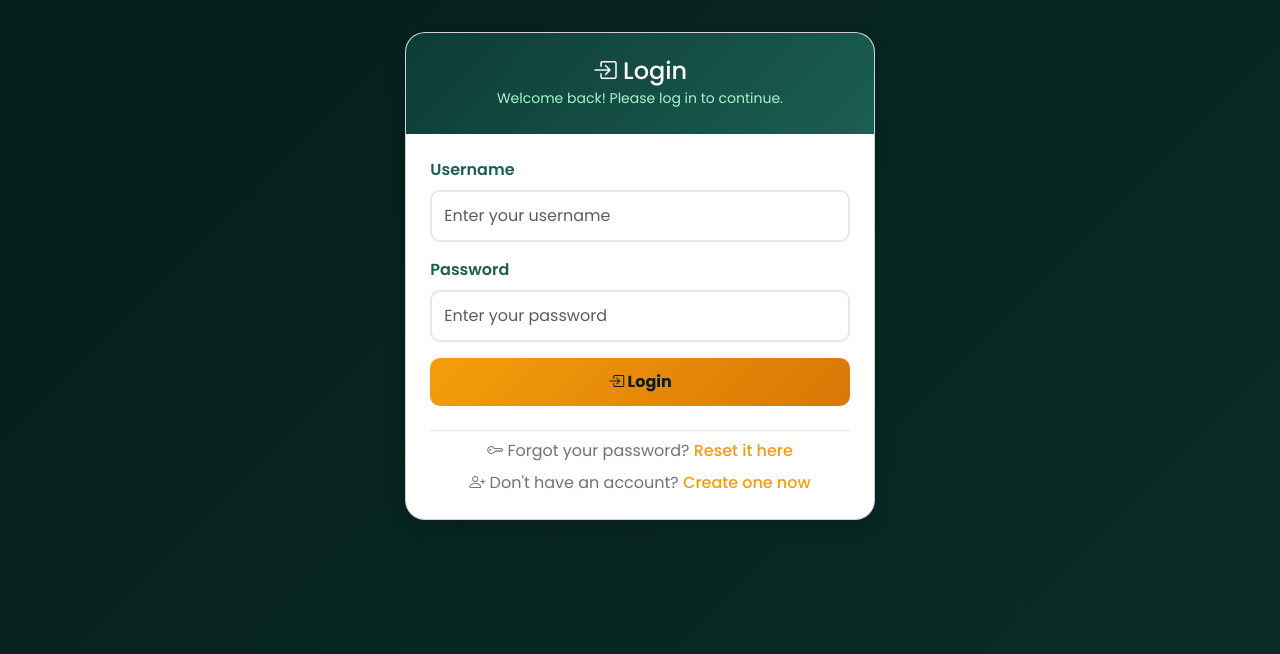
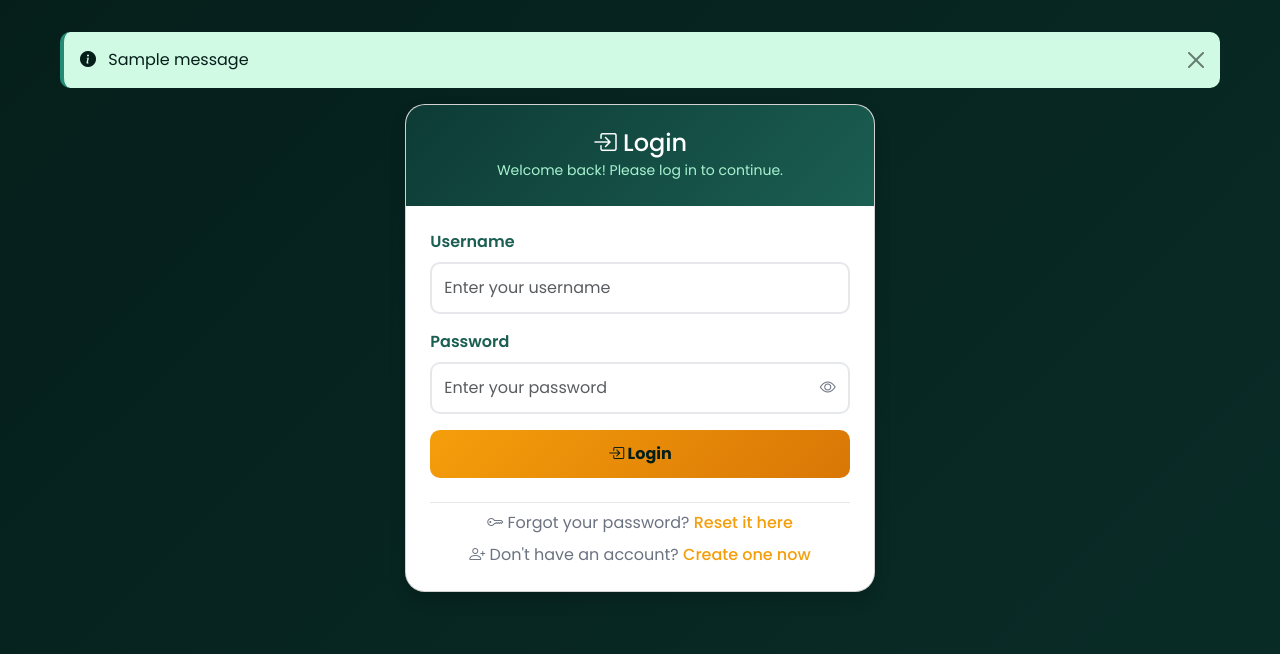
Before and after one commit to Prabhani-Jayakody/WebApp-Assignment, a Django app: page /login/ in a window 1280 px wide. Shown: the part 77-731 px from the top of the page. Run offline with Django 5.2, Linux system fonts and the light colour scheme; one stand-in notice (Sample message) is shown.

Commit message:
Bug fixing including back button navigation bug

```diff
--- a/accounts/templates/accounts/login.html
+++ b/accounts/templates/accounts/login.html
@@ -43,14 +43,22 @@
                                style="border-radius: 10px; border: 2px solid #E5E7EB; padding: 12px;">
                     </div>
 
-                    <!-- Password -->
+                    <!-- Password with Eye Toggle -->
                     <div class="mb-3">
                         <label class="form-label" style="color: #1B5E52; font-weight: 600;">Password</label>
-                        <input type="password" name="password"
-                               class="form-control"
-                               placeholder="Enter your password"
-                               required
-                               style="border-radius: 10px; border: 2px solid #E5E7EB; padding: 12px;">
+                        <div class="input-group">
+                            <input type="password" name="password" id="passwordField"
+                                   class="form-control"
+                                   placeholder="Enter your password"
+                                   required
+                                   style="border-radius: 10px 0 0 10px; border: 2px solid #E5E7EB; padding: 12px; border-right: none;">
+                            <button type="button"
+                                    class="btn btn-outline-secondary"
+                                    onclick="togglePassword()"
+                                    style="border-radius: 0 10px 10px 0; background: white; border: 2px solid #E5E7EB; border-left: none;">
+                                <i class="bi bi-eye" id="eyeIcon" style="color: #6B7280;"></i>
+                            </button>
+                        </div>
                     </div>
 
                     <!-- Login Button -->
@@ -88,4 +96,22 @@
         transform: translateY(-2px);
     }
 </style>
+
+<script>
+    function togglePassword() {
+        const field = document.getElementById("passwordField");
+        const icon = document.getElementById("eyeIcon");
+
+        if (field.type === "password") {
+            field.type = "text";
+            icon.classList.remove("bi-eye");
+            icon.classList.add("bi-eye-slash");
+        } else {
+            field.type = "password";
+            icon.classList.remove("bi-eye-slash");
+            icon.classList.add("bi-eye");
+        }
+    }
+</script>
+
 {% endblock %}
--- a/accounts/views.py
+++ b/accounts/views.py
@@ -4,34 +4,46 @@ from django.contrib.auth.decorators import login_required
 from django.contrib import messages
 from django.contrib.auth.models import User
 from django.contrib.auth.forms import AuthenticationForm
+from django.views.decorators.cache import never_cache
+from django.views.decorators.csrf import csrf_protect
 from .forms import CustomUserCreationForm, UserUpdateForm, ProfileUpdateForm
 from .models import Profile
 
+
 # Register View
+@never_cache
 def register_view(request):
+    # If already logged in, show message and redirect
+    if request.user.is_authenticated:
+        messages.info(request, 'ℹ️ You are already logged in!')
+        return redirect('dashboard')
+
     if request.method == 'POST':
         form = CustomUserCreationForm(request.POST)
         if form.is_valid():
             user = form.save()
             Profile.objects.create(user=user)
-            # REMOVED success message
             return redirect('login')
         else:
-            for field, errors in form.errors.items():
-                for error in errors:
-                    messages.error(request, f"{field}: {error}")
+            pass
     else:
         form = CustomUserCreationForm()
     return render(request, 'accounts/register.html', {'form': form})
 
-# Login View - NO WELCOME MESSAGE
+
+# Login View - With message when already logged in
+@never_cache
 def login_view(request):
+    # If already logged in, show message and redirect to dashboard
+    if request.user.is_authenticated:
+        messages.info(request, 'ℹ️ You are already logged in!')
+        return redirect('dashboard')
+
     if request.method == 'POST':
         form = AuthenticationForm(request, data=request.POST)
         if form.is_valid():
             user = form.get_user()
             login(request, user)
-            # REMOVED welcome message
             return redirect('dashboard')
         else:
             return render(request, 'accounts/login.html', {'form': form})
@@ -39,11 +51,12 @@ def login_view(request):
         form = AuthenticationForm()
     return render(request, 'accounts/login.html', {'form': form})
 
-# Logout View - NO LOGOUT MESSAGE
+
+# Logout View
 def logout_view(request):
     logout(request)
-    # REMOVED logout message
     return redirect('home')
+
 
 # Profile View
 @login_required
@@ -54,7 +67,7 @@ def profile_view(request):
         if u_form.is_valid() and p_form.is_valid():
             u_form.save()
             p_form.save()
-            messages.success(request, 'Your profile has been updated!')
+            messages.success(request, '✅ Your profile has been updated!')
             return redirect('profile')
         else:
             messages.error(request, 'Please correct the errors below.')
@@ -68,6 +81,7 @@ def profile_view(request):
     }
     return render(request, 'accounts/profile.html', context)
 
+
 # Home View
 def home(request):
     if request.user.is_authenticated:
--- a/templates/base.html
+++ b/templates/base.html
@@ -78,6 +78,29 @@
             margin: 2rem 0;
         }
 
+        /* Alert Messages */
+        .alert {
+            padding: 1rem;
+            border-radius: 10px;
+            margin-bottom: 1rem;
+            border: none;
+        }
+        .alert-success {
+            background: #D1FAE5;
+            color: #051E1A;
+            border-left: 4px solid #238B75;
+        }
+        .alert-info {
+            background: #DBEAFE;
+            color: #1E3A8A;
+            border-left: 4px solid #3B82F6;
+        }
+        .alert-error {
+            background: #FEE2E2;
+            color: #991B1B;
+            border-left: 4px solid #DC2626;
+        }
+
         /* Footer */
         .footer {
             background: #0A2F2A;
@@ -131,7 +154,16 @@
 
     <div class="main-content">
         <div class="container">
-            <!-- NO MESSAGE POPUP FUNCTION - Removed completely -->
+            <!-- Display Messages -->
+            {% if messages %}
+                {% for message in messages %}
+                    <div class="alert alert-{{ message.tags }} alert-dismissible fade show" role="alert">
+                        <i class="bi bi-info-circle-fill me-2"></i> {{ message }}
+                        <button type="button" class="btn-close" data-bs-dismiss="alert" aria-label="Close"></button>
+                    </div>
+                {% endfor %}
+            {% endif %}
+
             {% block content %}
             {% endblock %}
         </div>
```
Also changed, not shown: accounts/forms.py (+24 -2 lines), templates/side_bar.html (+25 -6 lines), db.sqlite3, media/profile_pics/20230928_190929.jpg (added).
